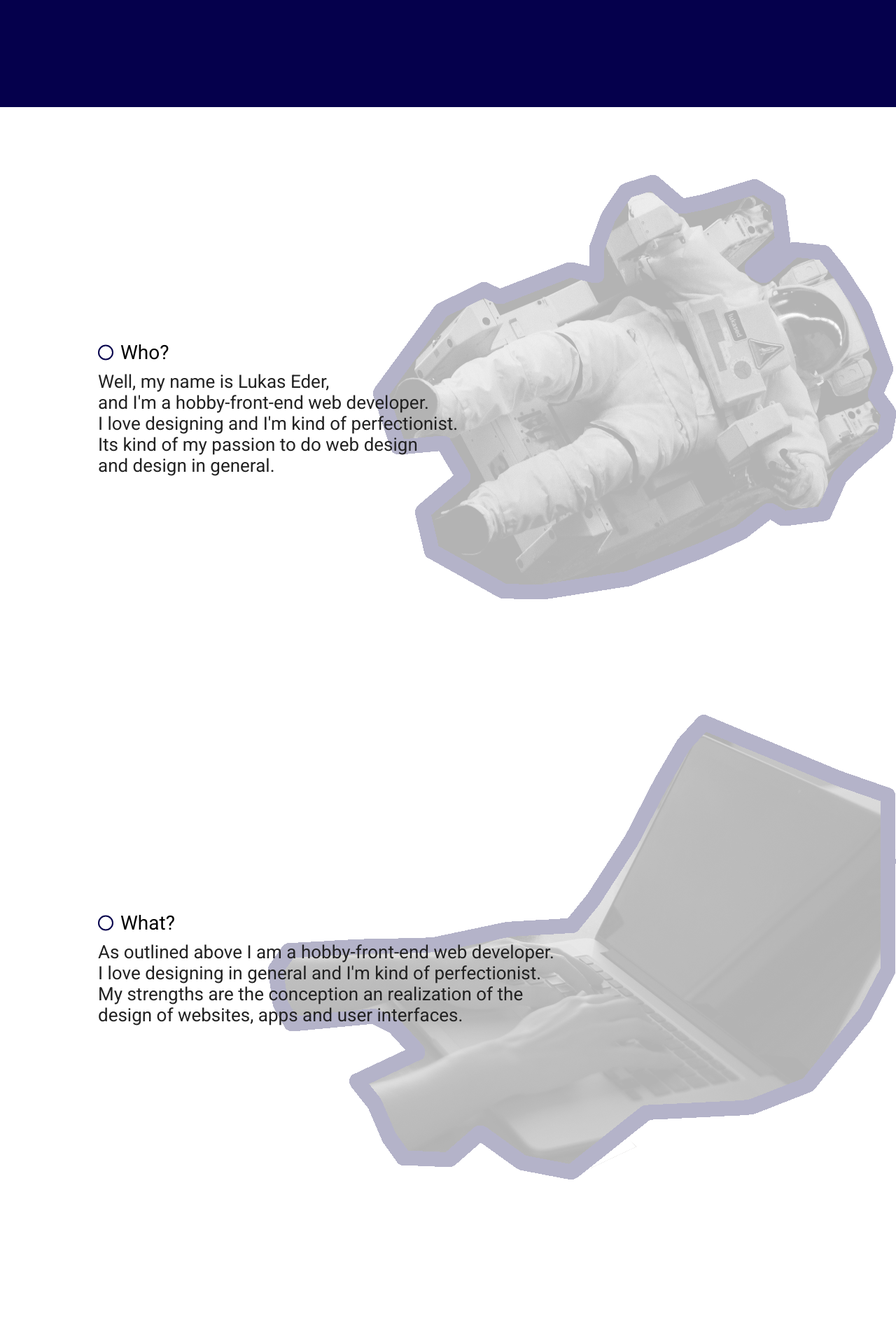
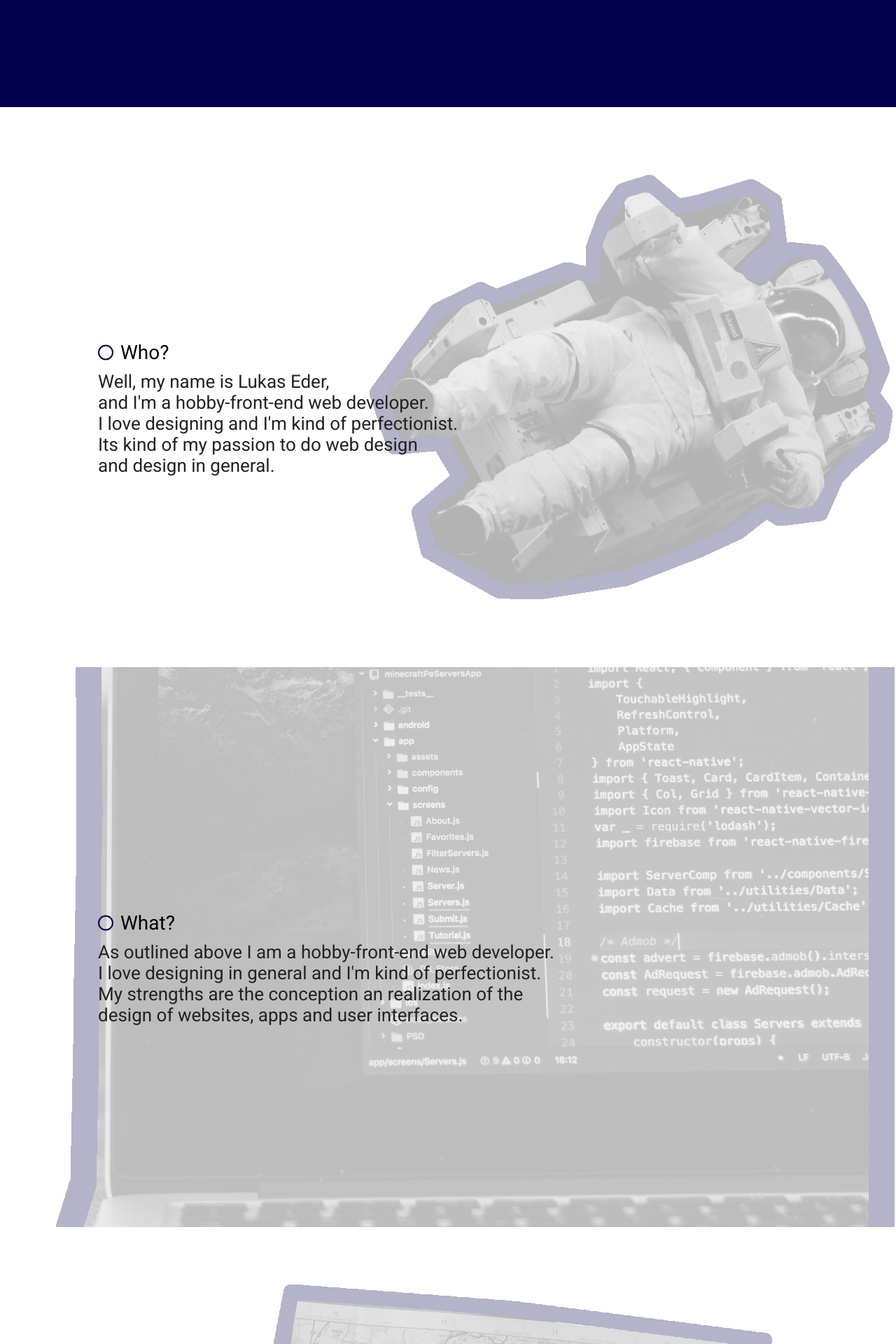
Before and after one commit to GermanKingYT/lukased.github.io, a PHP site: page / in a window 1280 px wide. Shown: the part 647-2567 px from the top of the page at 70% size. Run offline with PHP 8.4, Linux system fonts and the light colour scheme.

Commit message:
Some big magical update, yes.

```diff
--- a/css/footer.css
+++ b/css/footer.css
@@ -22,7 +22,7 @@ footer {
 .footer-logo>a>.logo {
     width: 42px;
     height: 42px;
-    background: url('../img/logo-white.png') no-repeat top center;
+    background: url('../img/logo/logo-white.png') no-repeat top center;
     background-size: 42px 42px;
 }
 
--- a/css/header.css
+++ b/css/header.css
@@ -24,7 +24,7 @@ header {
 .header-logo>a>.logo {
     width: 42px;
     height: 42px;
-    background: url('../img/logo-white.png') no-repeat top center;
+    background: url('../img/logo/logo-white.png') no-repeat top center;
     background-size: 42px 42px;
 }
 
@@ -61,7 +61,7 @@ header {
 .header-area-avatar {
     width: 300px;
     height: 300px;
-    background: url("../img/avatar.jpg") no-repeat center top;
+    background: url("../img/avatar/avatar.jpg") no-repeat center top;
     background-size: 300px auto;
     border: 4px solid #fff;
     border-radius: 100%;
--- a/css/page.css
+++ b/css/page.css
@@ -42,7 +42,7 @@ header {
   margin: 0 auto 0 auto;
   width: 200px;
   height: 200px;
-  background: url('../img/logo.png') no-repeat;
+  background: url('../img/logo/logo.png') no-repeat;
   background-size: 200px 200px;
 }
 
--- a/css/section.css
+++ b/css/section.css
@@ -1,11 +1,34 @@
 section#who {
-    background: url("../img/who.png") no-repeat right center;
+    background: url("../img/background/who.png") no-repeat right center;
+    animation: bg-move 4s infinite;
 }
 
 section#what {
-    background: url("../img/what.png") no-repeat right center;
+    background: url("../img/background/what.png") no-repeat right center;
 }
 
 section#where {
-    background: url("../img/where.png") no-repeat right center;
+    background: url("../img/background/where.png") no-repeat right center;
+    animation: bg-move 6s infinite;
 }
+
+@keyframes bg-move {
+    0%  { background-position: 100%; }
+    50% { background-position: 98%; }
+    100% { background-position: 100%; }
+}
+@-webkit-keyframes bg-move {
+    0%  { background-position: 100%; }
+    50% { background-position: 98%; }
+    100% { background-position: 100%; }
+}
+@-moz-keyframes bg-move {
+    0%  { background-position: 100%; }
+    50% { background-position: 98%; }
+    100% { background-position: 100%; }
+}
+@-ms-keyframes bg-move {
+    0%  { background-position: 100%; }
+    50% { background-position: 98%; }
+    100% { background-position: 100%; }
+}
```
Also changed, not shown: img/avatar/avatar.jpg (renamed from img/avatar.jpg), img/background/what.png (added), img/background/where.png (added), img/background/who.png (renamed from img/who.png), img/logo/logo-black.png (renamed from img/logo-black.png), img/logo/logo-white.png (renamed from img/logo-white.png), img/logo/logo.png (renamed from img/logo.png), img/what.png (deleted), img/where.png (deleted).
